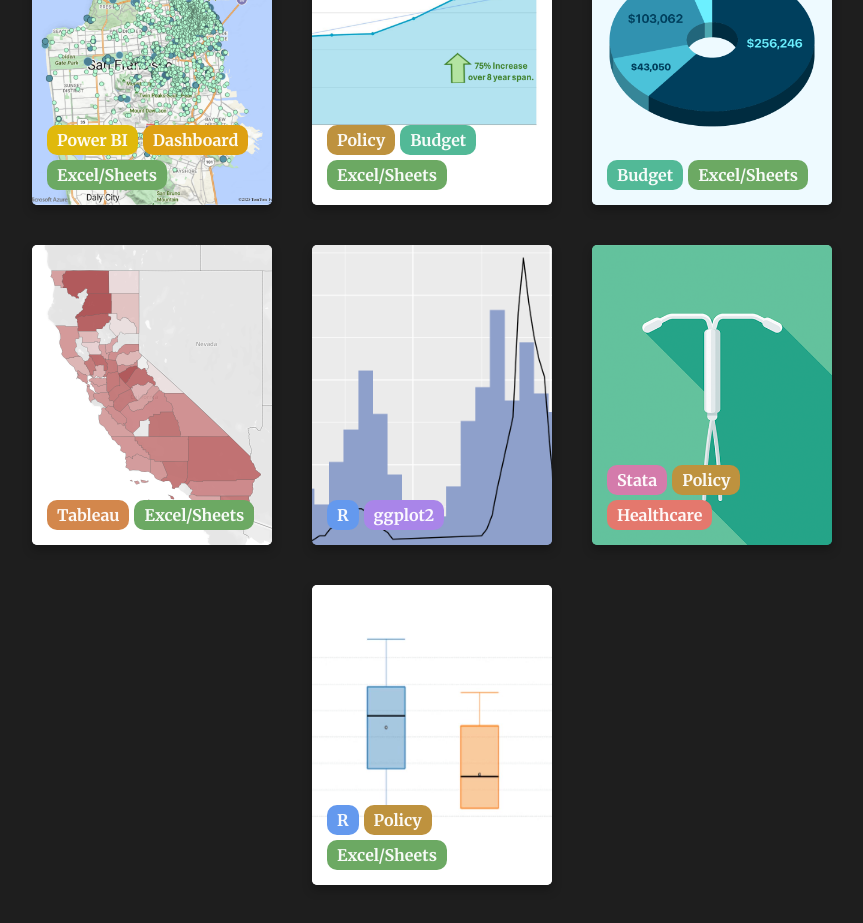
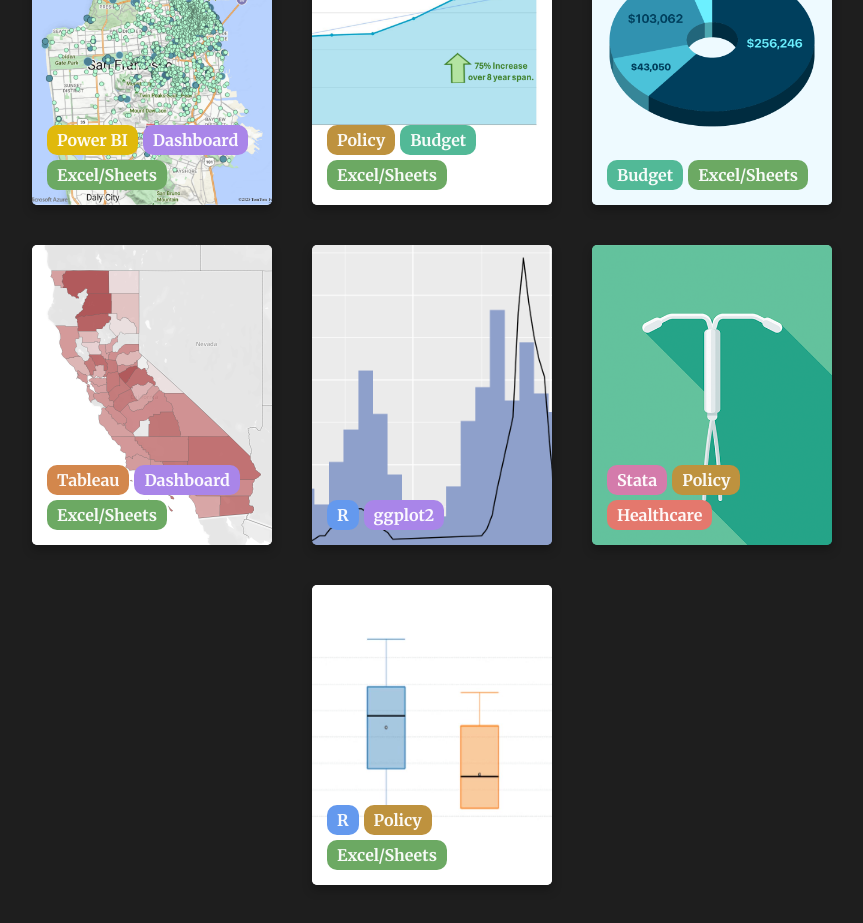
Before and after one commit to valerio-alan/Jane-Casto-Portfolio, a React (Vite) app: page / in a window 1280 px wide. Shown: the part 2480-3403 px from the top of the page, without its empty margins (208-1071 px from the left). Built offline with nearby package versions, Linux system fonts and the light colour scheme.

Commit message:
updated dashboard tag

```diff
--- a/src/data/projects.js
+++ b/src/data/projects.js
@@ -25,7 +25,7 @@ export default [
     description: 'Analyzing a strange relationship between infection and mortality rates in Northern California.',
     img: 'project_images/Covid-19 in California.png',
     link: 'https://public.tableau.com/app/profile/jane.casto/viz/Covid-19DatainCalifornia/Dashboard1',
-    tags: ['Tableau', 'Excel/Sheets'],
+    tags: ['Tableau', 'Dashboard', 'Excel/Sheets'],
   },
   {
     title: 'R Visualizations',
--- a/src/data/tags.js
+++ b/src/data/tags.js
@@ -7,6 +7,6 @@ export default {
   Policy: { color: '#be923e', textColor: 'dark' },
   Healthcare: { color: '#e4786d', textColor: 'dark' },
   Budget: { color: '#52b997', textColor: 'dark' },
-  Dashboard: { color: '#dea012', textColor: 'light' },
+  Dashboard: { color: '#a985e9', textColor: 'light' },
   'Power BI': { color: '#e0b90c', textColor: 'dark' },
 };
```
